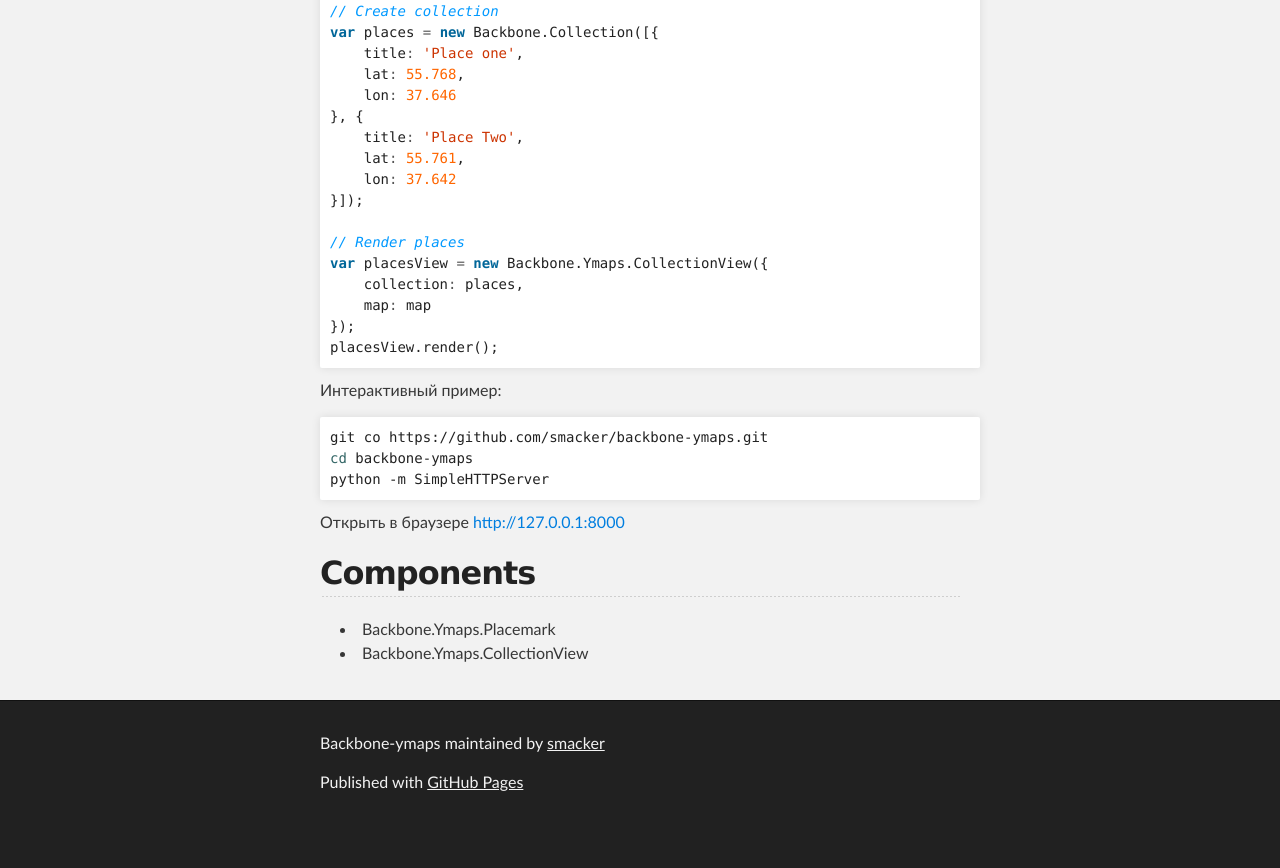
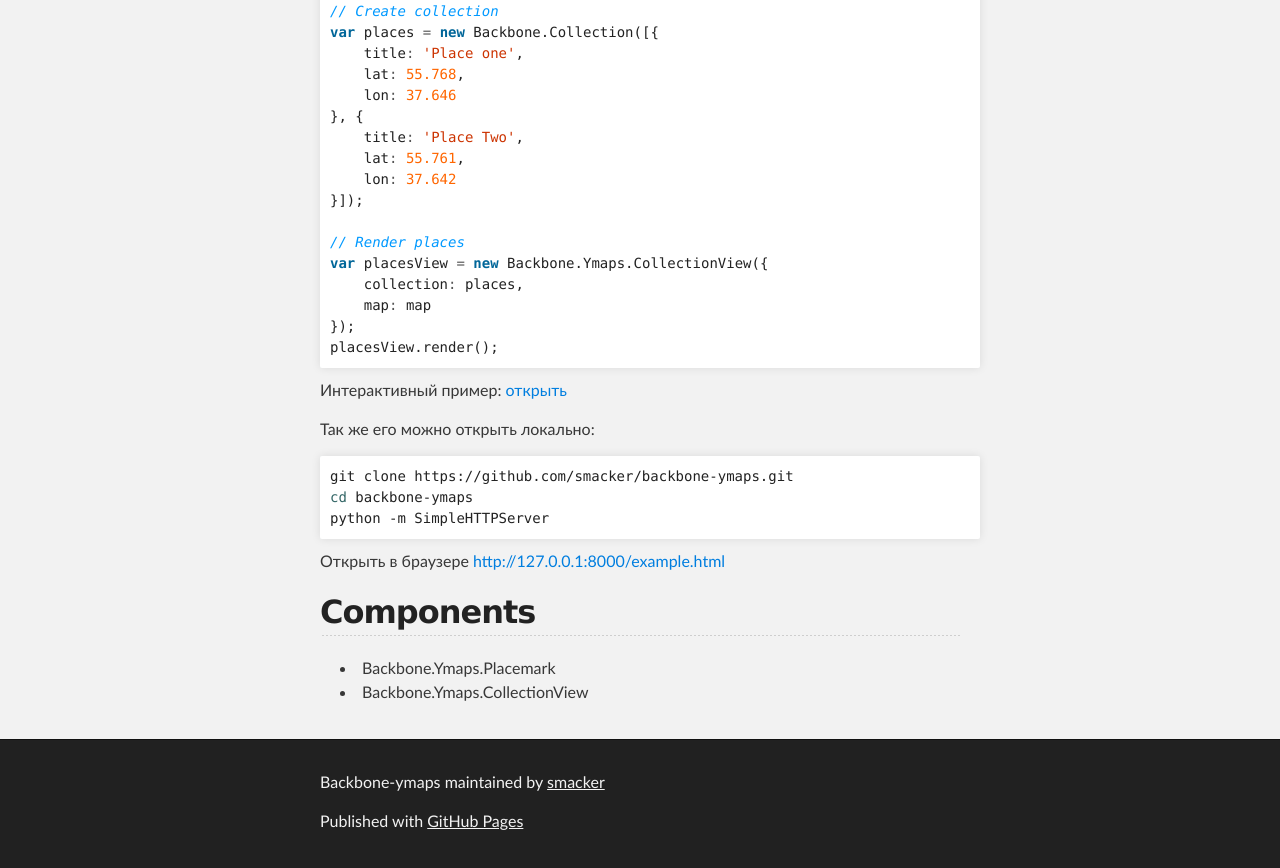
Before and after one commit to smacker/backbone-ymaps, a plain HTML site: page index.html in a window 1280 px wide. Shown: the part 605-1473 px from the top of the page. Before the commit the page ends 1434 px from the top, so only its background shows below. Drawn offline with Linux system fonts and the light colour scheme.

Commit message:
Update index.html

```diff
--- a/index.html
+++ b/index.html
@@ -66,14 +66,16 @@
 <span class="nx">placesView</span><span class="p">.</span><span class="nx">render</span><span class="p">();</span>
 </pre></div>
 
-<p>Интерактивный пример:</p>
+<p>Интерактивный пример: <a href="http://smacker.github.io/backbone-ymaps/example.html">открыть</a></p>
 
-<div class="highlight highlight-bash"><pre>git co https://github.com/smacker/backbone-ymaps.git
+<p>Так же его можно открыть локально:</p>
+
+<div class="highlight highlight-bash"><pre>git clone https://github.com/smacker/backbone-ymaps.git
 <span class="nb">cd </span>backbone-ymaps
 python -m SimpleHTTPServer
 </pre></div>
 
-<p>Открыть в браузере <a href="http://127.0.0.1:8000">http://127.0.0.1:8000</a></p>
+<p>Открыть в браузере <a href="http://127.0.0.1:8000/example.html">http://127.0.0.1:8000/example.html</a></p>
 
 <h2>
 <a name="components" class="anchor" href="#components"><span class="octicon octicon-link"></span></a>Components</h2>
```
